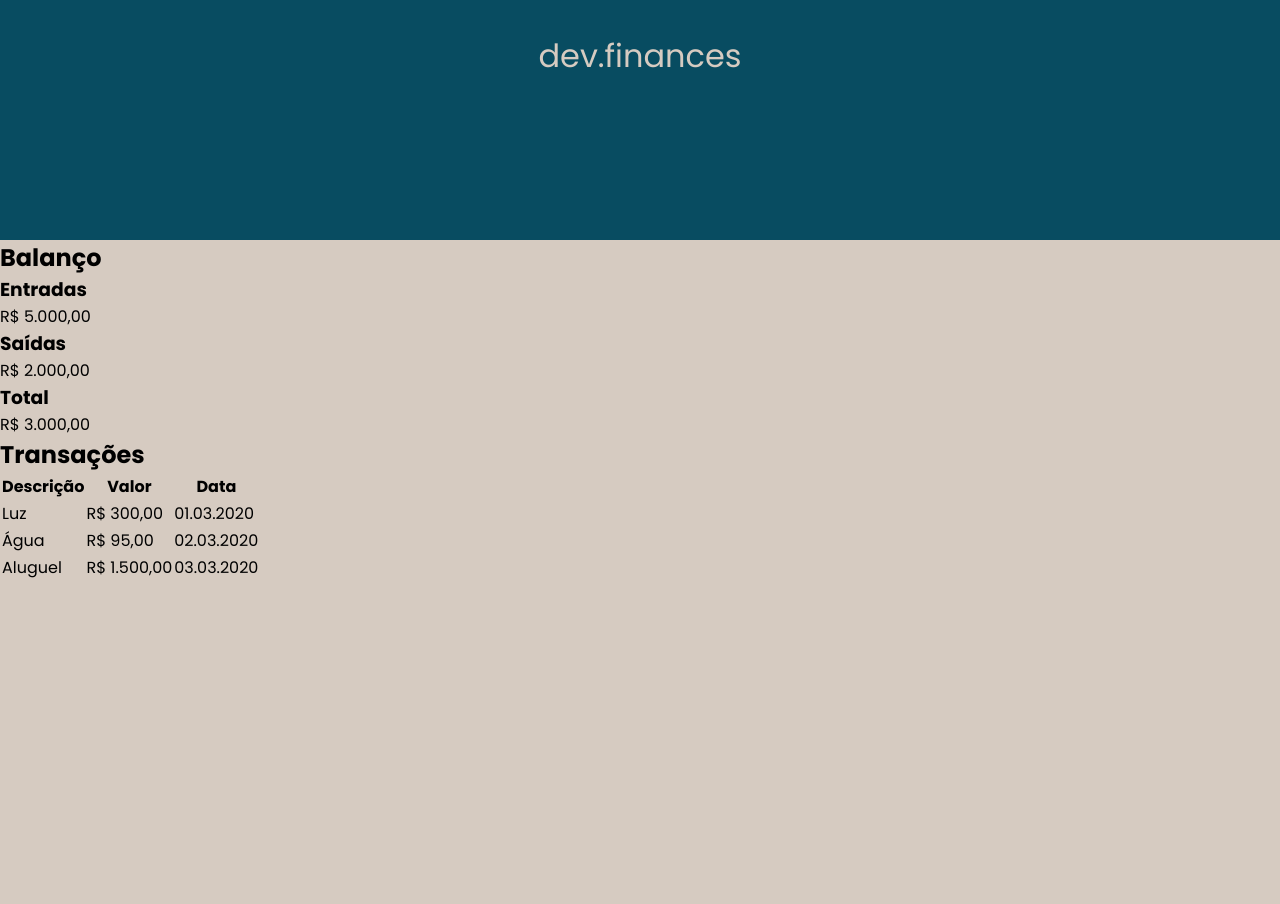
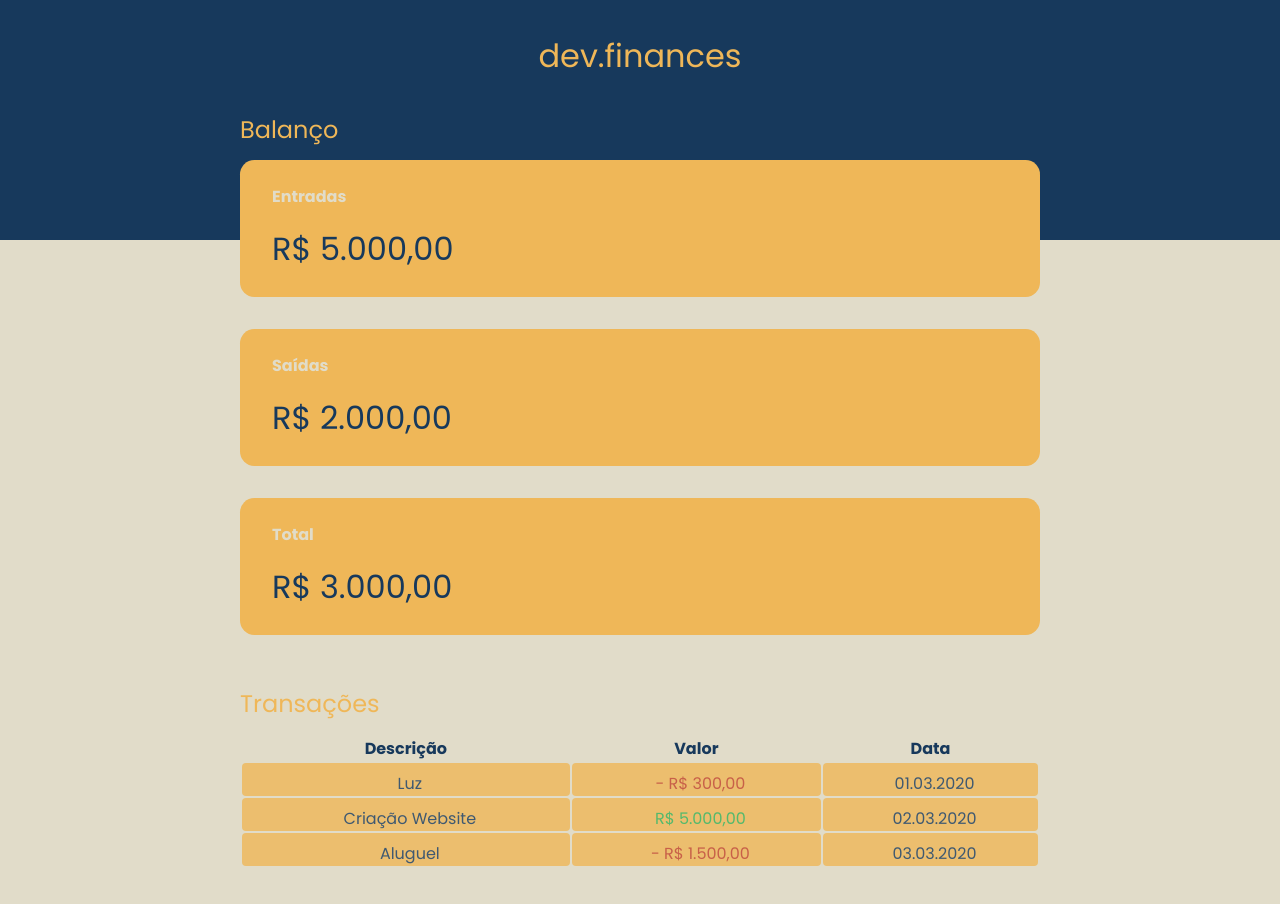
Before and after one commit to jubassul/dev-finance, a plain HTML site: page index.html in a window 1280 px wide. Before the commit the page ends 800 px from the top, so only its background shows below. Drawn offline with Linux system fonts and the light colour scheme.

Commit message:
add style to table row

```diff
--- a/index.html
+++ b/index.html
@@ -16,7 +16,7 @@
     <header>
         <h1 id="logo"> dev.finances </h1>
     </header>
-    <main>
+    <main class="container" >
         <section id="balance">
             <h2> Balanço </h2>
             <div class="card">
@@ -44,19 +44,19 @@
                 </thead>
                 <tbody>
                     <tr>
-                        <td> Luz </td>
-                        <td> R$ 300,00 </td>
-                        <td> 01.03.2020</td>
+                        <td class="description"> Luz </td>
+                        <td class="expense"> - R$ 300,00 </td>
+                        <td class="date"> 01.03.2020</td>
                     </tr>
                     <tr>
-                        <td> Água </td>
-                        <td> R$ 95,00 </td>
-                        <td> 02.03.2020</td>
+                        <td class="description"> Criação Website </td>
+                        <td class="income"> R$ 5.000,00 </td>
+                        <td class="date"> 02.03.2020</td>
                     </tr>
                     <tr>
-                        <td> Aluguel </td>
-                        <td> R$ 1.500,00 </td>
-                        <td> 03.03.2020</td>
+                        <td class="description"> Aluguel </td>
+                        <td class="expense"> - R$ 1.500,00 </td>
+                        <td class="date"> 03.03.2020</td>
                     </tr>
                 </tbody>
             </table>
--- a/style.css
+++ b/style.css
@@ -1,3 +1,4 @@
+
 /* removendo  propriedades padrões do user agent,
 uso um seletor universal para isso*/
 
@@ -8,17 +9,93 @@ uso um seletor universal para isso*/
 }
 
 body {
-    background-color: #d6cbc1;
+    background-color: #e1dcc9;
     font-family: 'Poppins', sans-serif;
+}
+/* esse container está no main,
+representando todo o conteúdo do texto,
+coloquei ele para que eu tenha uma
+separação entre o background do header e
+todo o meu texto*/
+.container {
+    width: min(90vw, 800px);
+    margin: auto;
+}
+/* especificações e cores no: (h2,h3,th e td) */
+h2 {
+   margin-top: 3.2rem;
+   margin-bottom: 0.8rem;
+   color: #efb758;
+   font-weight: normal;
+}
+p {
+ color: #17395c;
+}
+
+th {
+color: #17395c;
+}
+td {
+background-color: #efb758;
+border-spacing: 0 0.5rem;
+opacity: 0.8;
+border-radius: 0.25rem;
+text-align: center;
+padding: 0.5rem 0 0 0.5rem;
 }
 /* Header- cabecalho */
 header {
-    background-color: #084c61;
+    background-color:#17395c;
     padding: 2rem 0 10rem;
     text-align: center;
 }
 #logo {
- color: #d6cbc1;
+ color:#efb758;
  font-weight: 500;
 }
 /* Body- balance */
+#balance {
+    margin-top: -8rem;
+}
+#balance h2 {
+    margin-top: 0;
+}
+
+/* body- cards */
+.card {
+background: #efb758;
+padding: 1.5rem 2rem;
+border-radius: 0.90rem;
+margin-bottom: 2rem;
+}
+.card h3 {
+color: #e1dcc9;
+font-weight: bold;
+font-size: 1rem;
+}
+.card p {
+line-height: 3rem;
+    font-size: 2rem;
+    margin-top: 1rem;
+}
+/* body- table */
+#data-table{
+width: 100%;
+}
+td.description{
+    color: #17395c;
+}
+td.income{
+    color: #31B156;
+}
+td.expense{
+    color: #c24229;
+}
+td.date{
+color: #17395c;
+}
+/*body- footer */
+footer {
+text-align: center;
+padding: 4rem 0 2rem;
+}
```
